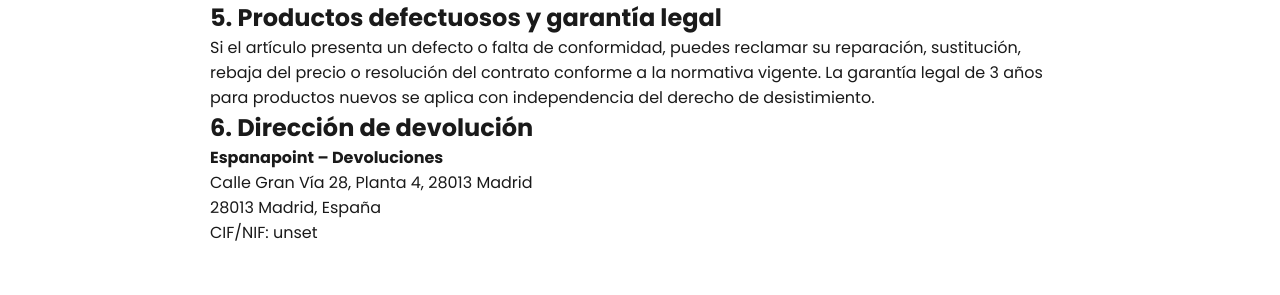
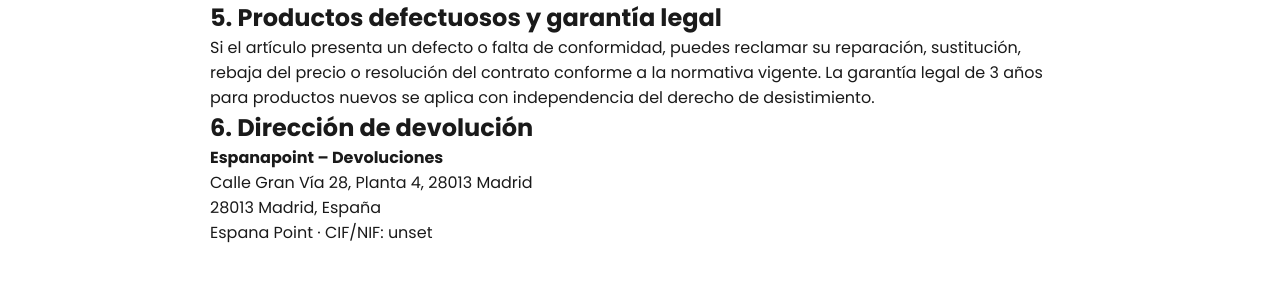
Before and after one commit to ftbson/espanapoint, a Next.js app: page /politica-de-devoluciones in a window 1280 px wide. Shown: the part 878-1173 px from the top of the page. Built offline with nearby package versions, Linux system fonts and the light colour scheme; no server answers.

Commit message:
feat: amélioration de l'interface et des fonctionnalités

```diff
--- a/src/app/politica-de-devoluciones/page.tsx
+++ b/src/app/politica-de-devoluciones/page.tsx
@@ -9,8 +9,7 @@
   alternates: { canonical: "/politica-de-devoluciones" },
   openGraph: {
     title: "Política de Devoluciones y Reembolsos | Espanapoint",
-    description:
-      "Devolución en 14 días naturales. Reembolso íntegro del precio pagado.",
+    description: "Devolución en 14 días naturales. Reembolso íntegro del precio pagado.",
     url: "/politica-de-devoluciones",
     siteName: "Espanapoint",
     locale: "es_ES",
@@ -27,9 +26,7 @@
       style={{ padding: "40px 20px", maxWidth: "900px", margin: "0 auto" }}
     >
       <h1>Política de Devoluciones y Reembolsos</h1>
-      <p>
-        <em>Última actualización: octubre de 2026</em>
-      </p>
+      <p><em>Última actualización: octubre de 2026</em></p>
 
       <h2>1. Derecho de desistimiento</h2>
       <p>
@@ -44,16 +41,13 @@
       <h2>2. Cómo ejercer el derecho</h2>
       <p>
         Para iniciar la devolución, comunica tu decisión de desistir mediante
-        un correo a <a href={`mailto:${STORE.email}`}>{STORE.email}</a> o por
+        un correo a <a href={`mailto:${legal.email}`}>{legal.email}</a> o por
         teléfono al <a href={`tel:${STORE.phoneLink}`}>{STORE.phone}</a>,
         indicando tu número de pedido. Después deberás devolver el producto en
         un plazo máximo de 14 días naturales desde esa comunicación.
       </p>
       <ul>
-        <li>
-          El producto debe devolverse con el embalaje y los accesorios
-          originales, si existen.
-        </li>
+        <li>El producto debe devolverse con el embalaje y los accesorios originales, si existen.</li>
         <li>
           Si el producto ha sido manipulado más allá de lo necesario para
           comprobar su naturaleza, características y funcionamiento, podrás
@@ -100,14 +94,9 @@
         <br />
         {STORE.address.street}
         <br />
-        {STORE.address.postalCode} {STORE.address.locality},{" "}
-        {STORE.address.country}
-        {legal.taxId && (
-          <>
-            <br />
-            CIF/NIF: {legal.taxId}
-          </>
-        )}
+        {STORE.address.postalCode} {STORE.address.locality}, {STORE.address.country}
+        <br />
+        {legal.companyName} · CIF/NIF: {legal.taxId}
       </p>
     </div>
   );
--- a/src/components/Footer.tsx
+++ b/src/components/Footer.tsx
@@ -1,15 +1,14 @@
-// src/components/Footer.tsx
 import Link from "next/link";
 import { STORE } from "@/lib/store";
 import { siteConfig } from "@/lib/siteConfig";
 
 export default function Footer() {
   const currentYear = new Date().getFullYear();
+  const { legal } = siteConfig;
 
   return (
     <footer className="main-footer">
       <div className="footer-container">
-        {/* Colonne 1 : Entreprise et adresse complète */}
         <div className="footer-col">
           <h3>{STORE.name}</h3>
           <p className="footer-company-info">
@@ -19,62 +18,36 @@
             {STORE.address.country}
           </p>
           <p className="footer-contact-info">
-            <strong>Razón social:</strong>{" "}
-            {siteConfig.legal.companyName || "Espana Point"}
+            <strong>Razón social:</strong> {legal.companyName}
             <br />
             <strong>Teléfono:</strong>{" "}
             <a href={`tel:${STORE.phoneLink}`}>{STORE.phone}</a>
             <br />
             <strong>Email:</strong>{" "}
-            <a href={`mailto:${siteConfig.legal.email}`}>
-              {siteConfig.legal.email}
-            </a>
+            <a href={`mailto:${legal.email}`}>{legal.email}</a>
             <br />
-            <strong>NIF/CIF:</strong>{" "}
-            {siteConfig.legal.taxId || "B73940157"}
+            <strong>NIF/CIF:</strong> {legal.taxId}
           </p>
         </div>
 
-        {/* Colonne 2 : Politiques légales */}
         <div className="footer-col">
           <h4>Políticas Legales</h4>
           <ul className="footer-links-list">
-            <li>
-              <Link href="/politica-de-devoluciones">
-                Política de Devoluciones y Reembolso
-              </Link>
-            </li>
-            <li>
-              <Link href="/politica-de-envio">Política de Envío</Link>
-            </li>
-            <li>
-              <Link href="/cgv">Términos y Condiciones (CGV)</Link>
-            </li>
-            <li>
-              <Link href="/politica-de-privacidad">Política de Privacidad</Link>
-            </li>
-            <li>
-              <Link href="/politica-de-cookies">Política de Cookies</Link>
-            </li>
-            <li>
-              <Link href="/aviso-legal">Aviso Legal</Link>
-            </li>
+            <li><Link href="/politica-de-devoluciones">Política de Devoluciones y Reembolso</Link></li>
+            <li><Link href="/politica-de-envio">Política de Envío</Link></li>
+            <li><Link href="/cgv">Términos y Condiciones (CGV)</Link></li>
+            <li><Link href="/politica-de-privacidad">Política de Privacidad</Link></li>
+            <li><Link href="/politica-de-cookies">Política de Cookies</Link></li>
+            <li><Link href="/aviso-legal">Aviso Legal</Link></li>
           </ul>
         </div>
 
-        {/* Colonne 3 : Support & Contact */}
         <div className="footer-col">
           <h4>Atención al Cliente</h4>
           <ul className="footer-links-list">
-            <li>
-              <Link href="/contact">Contáctenos</Link>
-            </li>
-            <li>
-              <span>Horario: Lun–Vie 8:00–19:00; sábado 9:00–17:00</span>
-            </li>
-            <li>
-              <Link href="/politica-de-envio">Información de envío</Link>
-            </li>
+            <li><Link href="/contact">Contáctenos</Link></li>
+            <li><span>Horario: Lun–Vie 8:00–19:00; sábado 9:00–17:00</span></li>
+            <li><Link href="/politica-de-envio">Información de envío</Link></li>
           </ul>
         </div>
       </div>
--- a/src/lib/siteConfig.ts
+++ b/src/lib/siteConfig.ts
@@ -5,7 +5,10 @@
 ).replace(/\/$/, "");
 
 const returnDays = 14;
-const shippingCost: number = 0; // typé number pour éviter le type littéral 0
+const shippingCost: number = 0;
+
+// ⚠️ Passer à true UNIQUEMENT quand le paiement par carte est réellement actif au checkout
+const cardPaymentEnabled = false;
 
 export const siteConfig = {
   shipping: {
@@ -19,13 +22,13 @@
   },
   returns: {
     days: returnDays,
-    // Aucun frais de gestion : le client ne paie que le transport retour
     label: `Devolución en ${returnDays} días naturales, gastos de devolución a cargo del cliente`,
     shippingPaidBy: "customer",
   },
-  // ⚠️ Ne mentionner la carte que si le paiement par carte est réellement actif.
-  // En attendant : "Pago por transferencia bancaria"
-  paymentLabel: "Pago seguro con tarjeta o transferencia bancaria",
+  cardPaymentEnabled,
+  paymentLabel: cardPaymentEnabled
+    ? "Pago seguro con tarjeta o transferencia bancaria"
+    : "Pago por transferencia bancaria",
   warranty: {
     newMonths: 36,
     refurbishedMonths: 12,
@@ -33,8 +36,7 @@
   },
   legal: {
     email: "contact@espanapoint.es",
-    companyName:
-      process.env.NEXT_PUBLIC_COMPANY_NAME?.trim() || "Espana Point",
+    companyName: process.env.NEXT_PUBLIC_COMPANY_NAME?.trim() || "Espana Point",
     taxId: process.env.NEXT_PUBLIC_TAX_ID?.trim() || "B73940157",
   },
 } as const;
```
